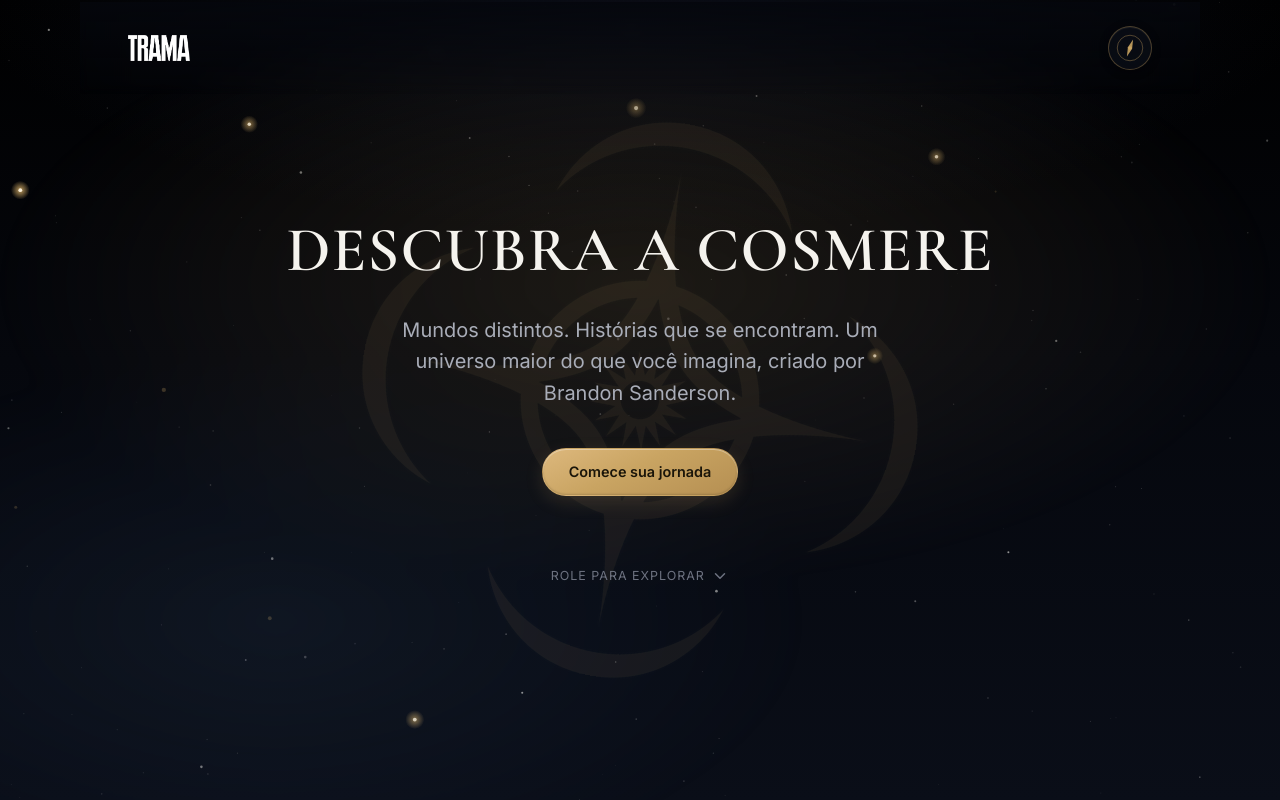
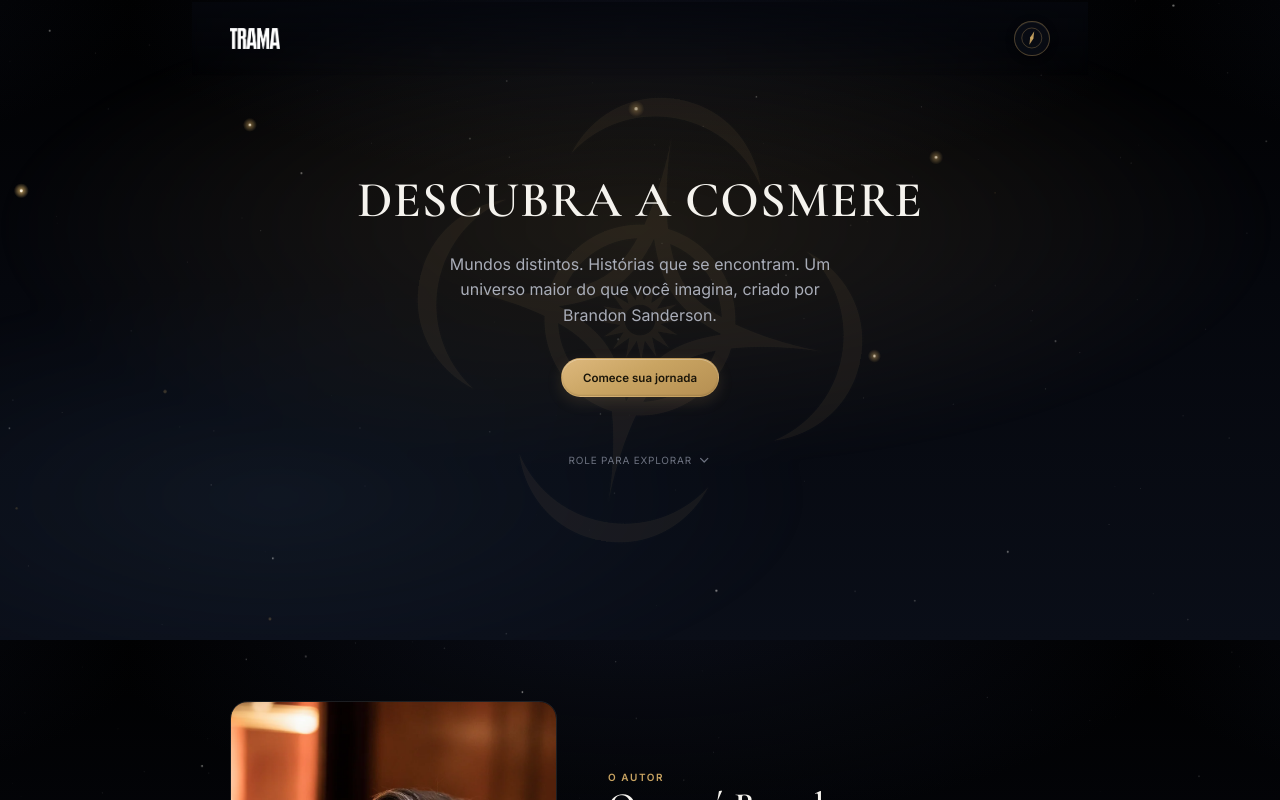
Before and after one commit to thadeucupello/cosmere-trama, a React (Vite) app in the folder cosmere/: page / in a window 1280 px wide. Shown: the top 800 px of the page. Built offline with nearby package versions, Linux system fonts and the light colour scheme.

Commit message:
Adota escala editorial de 80% no desktop

```diff
--- a/cosmere/src/styles/global.css
+++ b/cosmere/src/styles/global.css
@@ -79,6 +79,14 @@ body {
   line-height: 1.6;
   -webkit-font-smoothing: antialiased;
   overflow-x: hidden;
+}
+
+/* A composição editorial foi desenhada para respirar como no zoom de 80%.
+   Aplicamos essa escala apenas no desktop e preservamos o mobile nativo. */
+@media (min-width: 901px) {
+  body {
+    zoom: 0.8;
+  }
 }
 
 h1, h2, h3, h4 {
```
